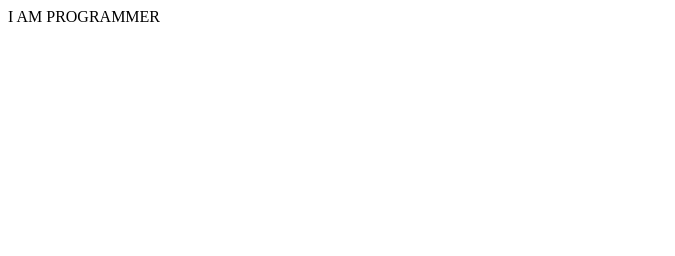
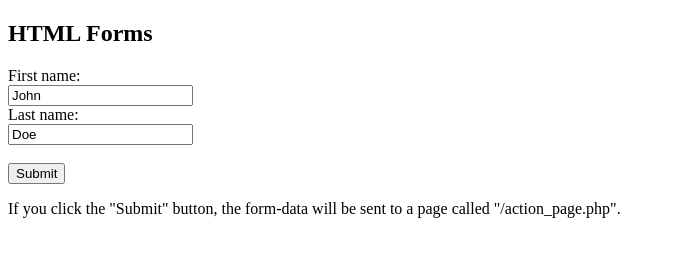
Before and after one commit to sunnyrawstar/sunnykant.github.io, a plain HTML site: page index.html in a window 1280 px wide. Shown: the whole page, without its empty margins (0-675 px from the left). Drawn offline with Linux system fonts and the light colour scheme.

Commit message:
Update index.html

```diff
--- a/index.html
+++ b/index.html
@@ -1,9 +1,18 @@
 <!DOCTYPE html>
 <html>
-<head>
-	<title>SUNNY RAWSTAR</title>
-</head>
 <body>
- I AM PROGRAMMER
+
+<h2>HTML Forms</h2>
+
+<form action="/action_page.php">
+  <label for="fname">First name:</label><br>
+  <input type="text" id="fname" name="fname" value="John"><br>
+  <label for="lname">Last name:</label><br>
+  <input type="text" id="lname" name="lname" value="Doe"><br><br>
+  <input type="submit" value="Submit">
+</form>
+
+<p>If you click the "Submit" button, the form-data will be sent to a page called "/action_page.php".</p>
+
 </body>
 </html>
```
